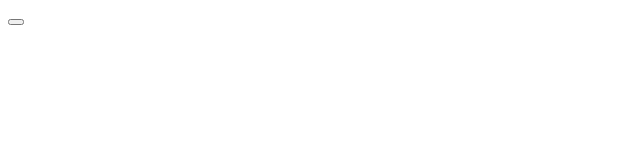
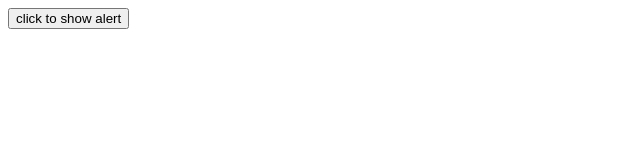
Before and after one commit to RohitDhiman7769/Calculator, a plain HTML site: page index.html in a window 1280 px wide. Shown: the whole page, without its empty margins (0-640 px from the left). Drawn offline with Linux system fonts and the light colour scheme.

Commit message:
fix alert button

```diff
--- a/index.html
+++ b/index.html
@@ -7,7 +7,7 @@
     <title>Document</title>
 </head>
 <body>
-    <button onclick="showAlert"></button>
+    <button onclick="showAlert()">click to show alert</button>
     <script>
         function showAlert() {
             alert("whooooooooo!!!")
```
